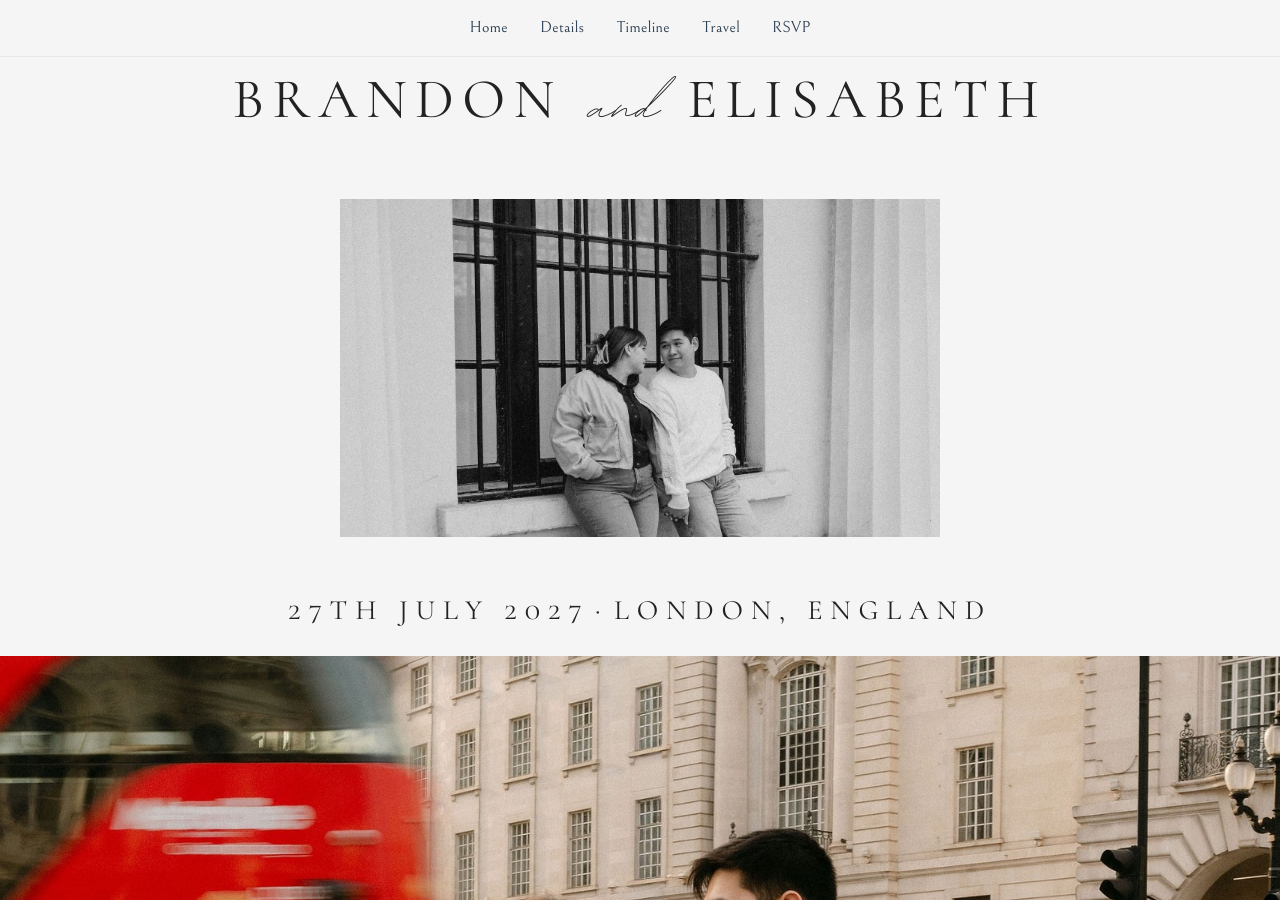
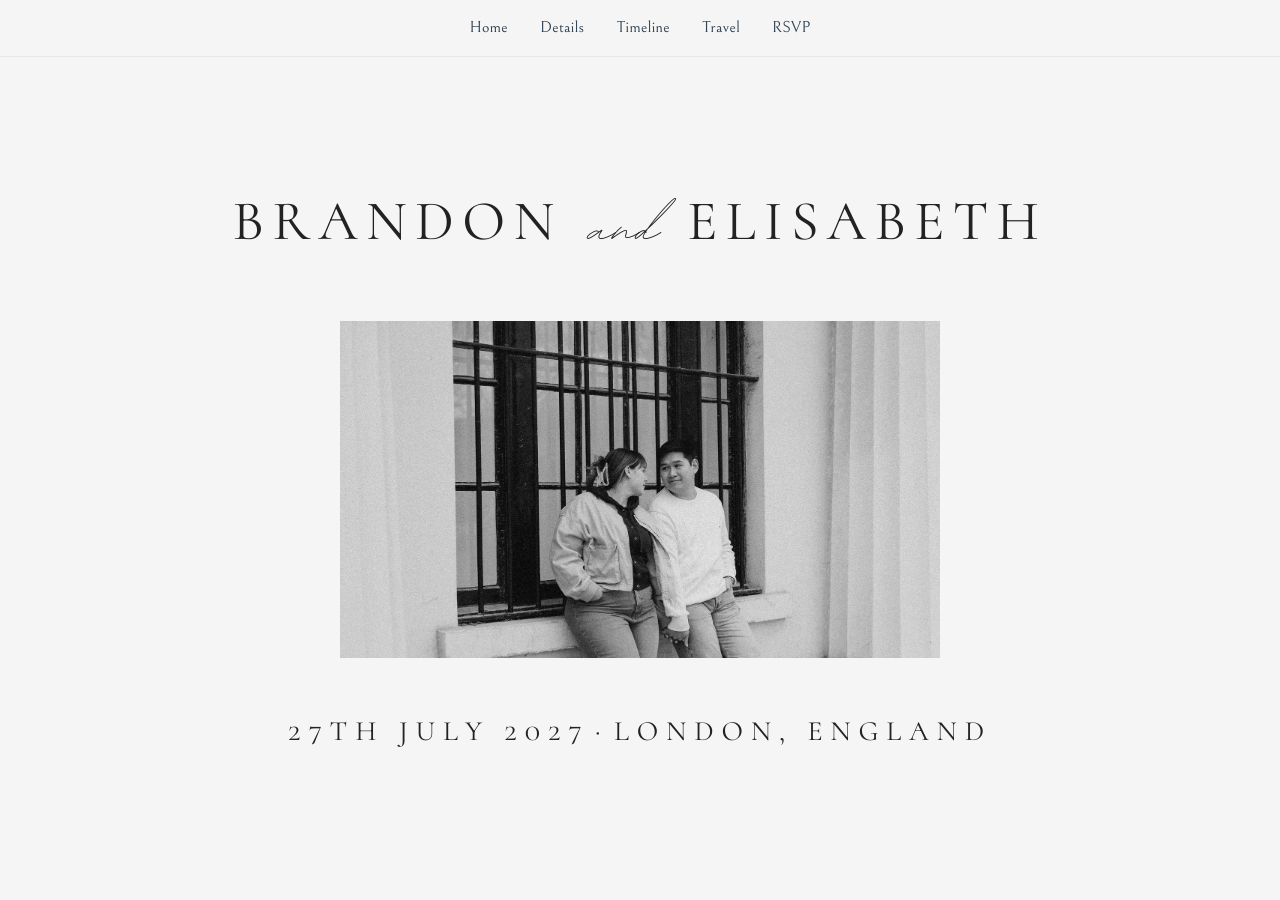
Before and after one commit to bleecr7/wedding-page, a Jekyll site: the page built from index.md, in a window 1280 px wide and 900 px high. Built offline with Jekyll 4.4.1, drawn with Linux system fonts in a browser that asks for light colours.

Commit message:
Restore section viewport fill

```diff
--- a/assets/css/style.css
+++ b/assets/css/style.css
@@ -547,6 +547,14 @@ main {
   text-transform: uppercase;
 }
 
+/* Desktop: restore full-viewport sections */
+@media (min-width: 800px) {
+  .section {
+    min-height: calc(100svh - 3.5rem);
+    min-height: calc(100vh - 3.5rem);
+  }
+}
+
 /* ------------------------------------------------------------------------ */
 /* Responsive */
 /* ------------------------------------------------------------------------ */
```
